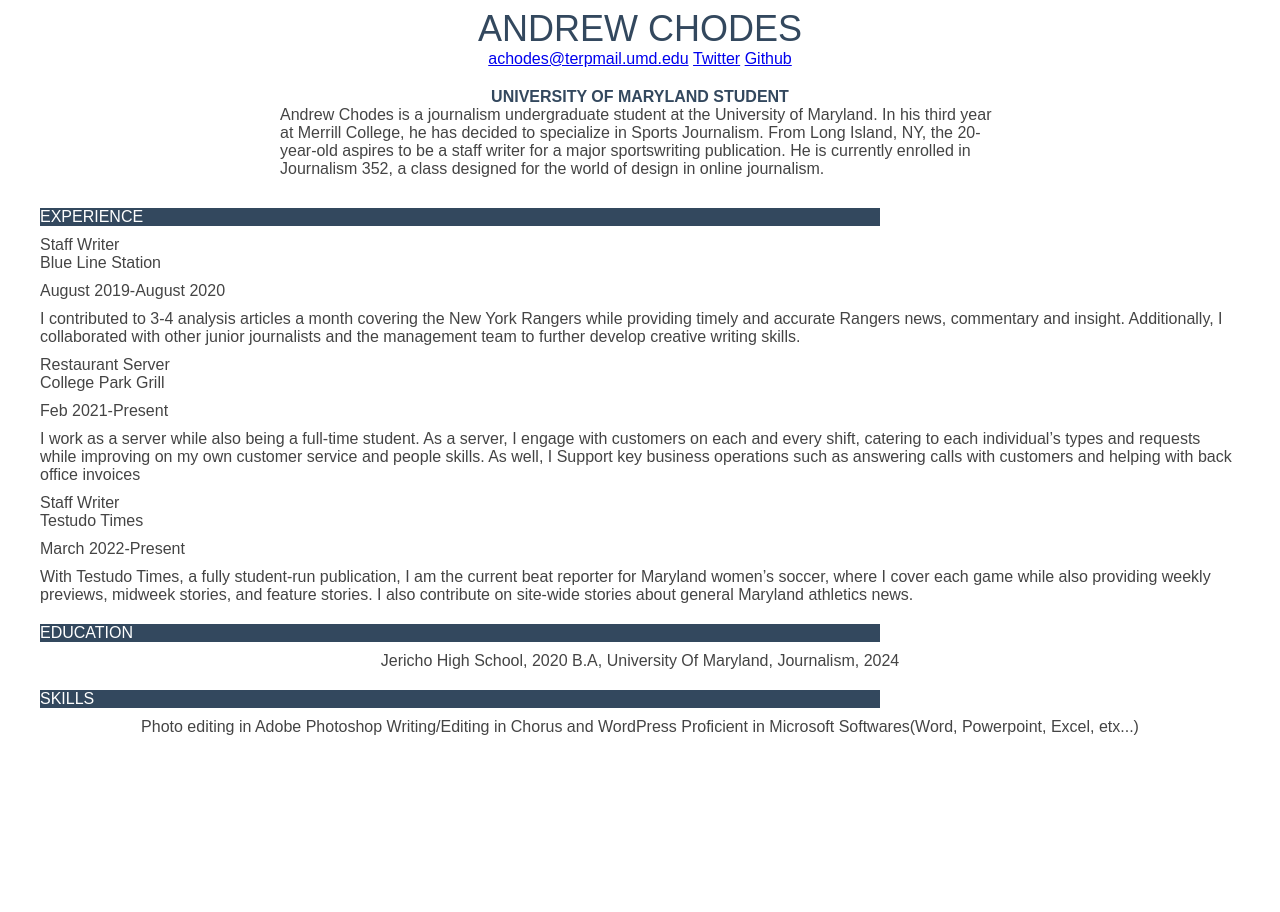
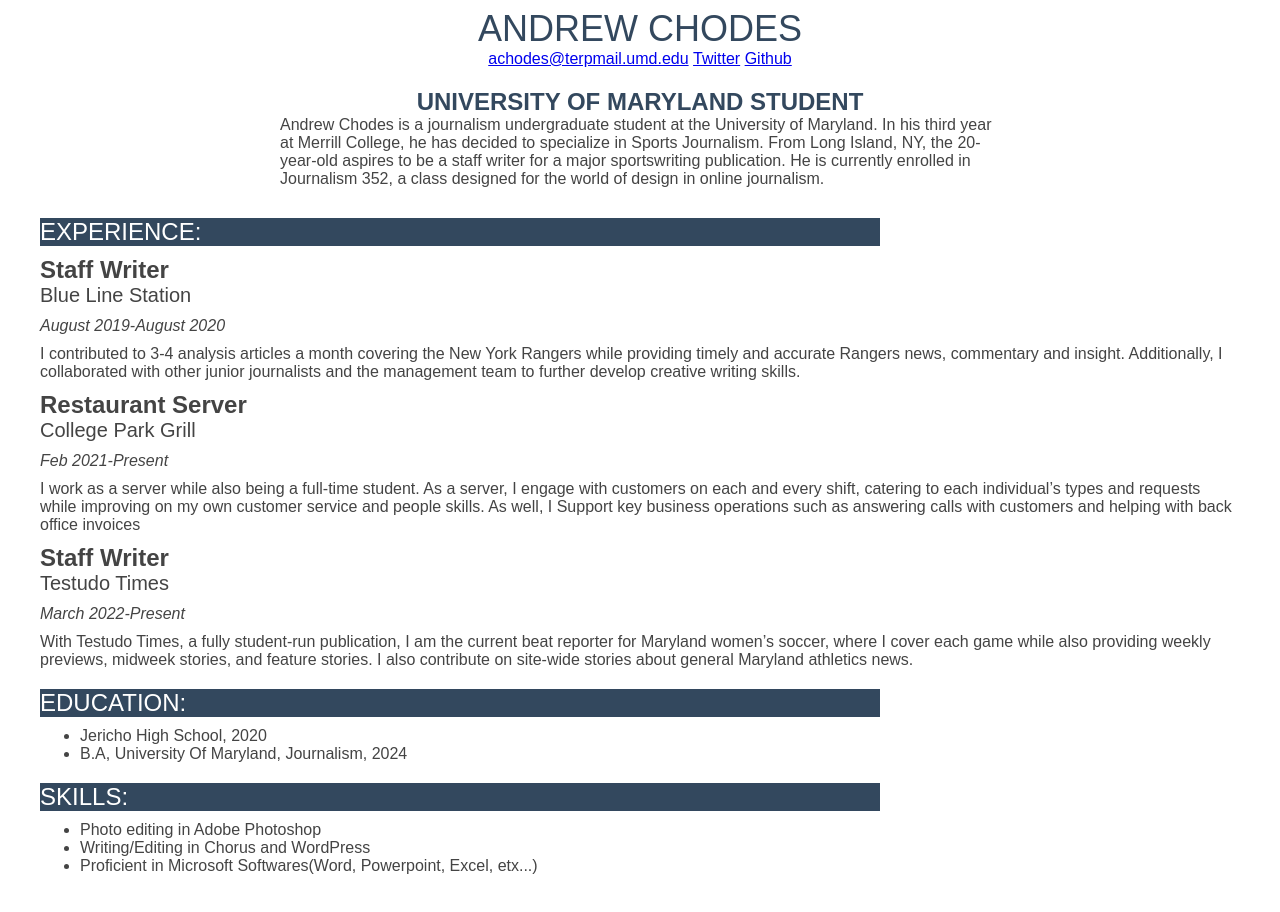
Before and after one commit to achodes/Andrew-Chodes-Jour352, a plain HTML site: page resume/index.html in a window 1280 px wide. Before the commit the page ends 800 px from the top, so only its background shows below. Drawn offline with Linux system fonts and the light colour scheme.

Commit message:
resume update

```diff
--- a/resume/index.html
+++ b/resume/index.html
@@ -34,7 +34,7 @@
         </p>
 
 
-        <div class="sectionheader">Experience</div>
+        <div class="sectionheader">Experience:</div>
 
         <div class="jobtitle"> Staff Writer </div>
 
@@ -76,17 +76,17 @@
 
 
 
-        <div class="sectionheader">Education</div>
+        <div class="sectionheader">Education:</div>
 
-        <ul id="degrees" class="menu">
-            <li> Jericho High School, 2020</li>
+        <ul id="degrees">
+            <li>Jericho High School, 2020</li>
             <li>B.A, University Of Maryland, Journalism, 2024 </li>
         </ul>
 
 
-        <div class="sectionheader">Skills</div>
+        <div class="sectionheader">Skills:</div>
 
-        <ul id="do" class="menu">
+        <ul id="do">
             <li>Photo editing in Adobe Photoshop </li>
             <li> Writing/Editing in Chorus and WordPress </li>
             <li> Proficient in Microsoft Softwares(Word, Powerpoint, Excel, etx...) </li>
--- a/resume/style.css
+++ b/resume/style.css
@@ -1,7 +1,9 @@
 /* styles for my resume */
 /* set font and color */
 body {
-    font: 400 1em open-sans, arial, sans-serif;
+    font-size: 1em;
+    font-weight: 400;
+    font-family: open-sans, arial, sans-serif;
     color: #444;
 }
 
@@ -14,7 +16,7 @@ body {
 
 /* set font, color,font, alignment */
 #name {
-    font: 3em;
+    font-size: 3em;
     color: #33485e;
     text-transform: uppercase;
     text-align: center;
@@ -26,7 +28,7 @@ body {
 
 /* set font, color, uppercase */
 #title {
-    font: 1.5em;
+    font-size: 1.5em;
     color: #33485e;
     text-transform: uppercase;
     font-weight: 600;
@@ -36,7 +38,7 @@ body {
 
 /* set font, back color, */
 div.sectionheader {
-    font: 1.5em;
+    font-size: 1.5em;
     background-color: #33485e;
     text-transform: uppercase;
     color: white;
@@ -47,24 +49,28 @@ div.sectionheader {
 
 /* set font */
 div.jobtitle {
-    font: 600 1.5em;
+    font-size: 1.5em;
+    font-weight: 600;
 }
 
 /* set font, size */
 div.organization {
-    font: 400 1.25em;
+    font-size: 1.25em;
+    font-weight: 400;
 
 }
 
 /* set font, italic */
 div.date {
-    font: italic 400 1em;
+    font-size: 1em;
+    font-weight: 400;
+    font-style: italic;
     margin: 10px 0;
 }
 
 /* set font size  */
 ul.menu {
-    font: 1em;
+    font-size: 1em;
     margin: 0;
     padding: 0;
     text-align: center;
```
Also changed, not shown: 1 other file.
